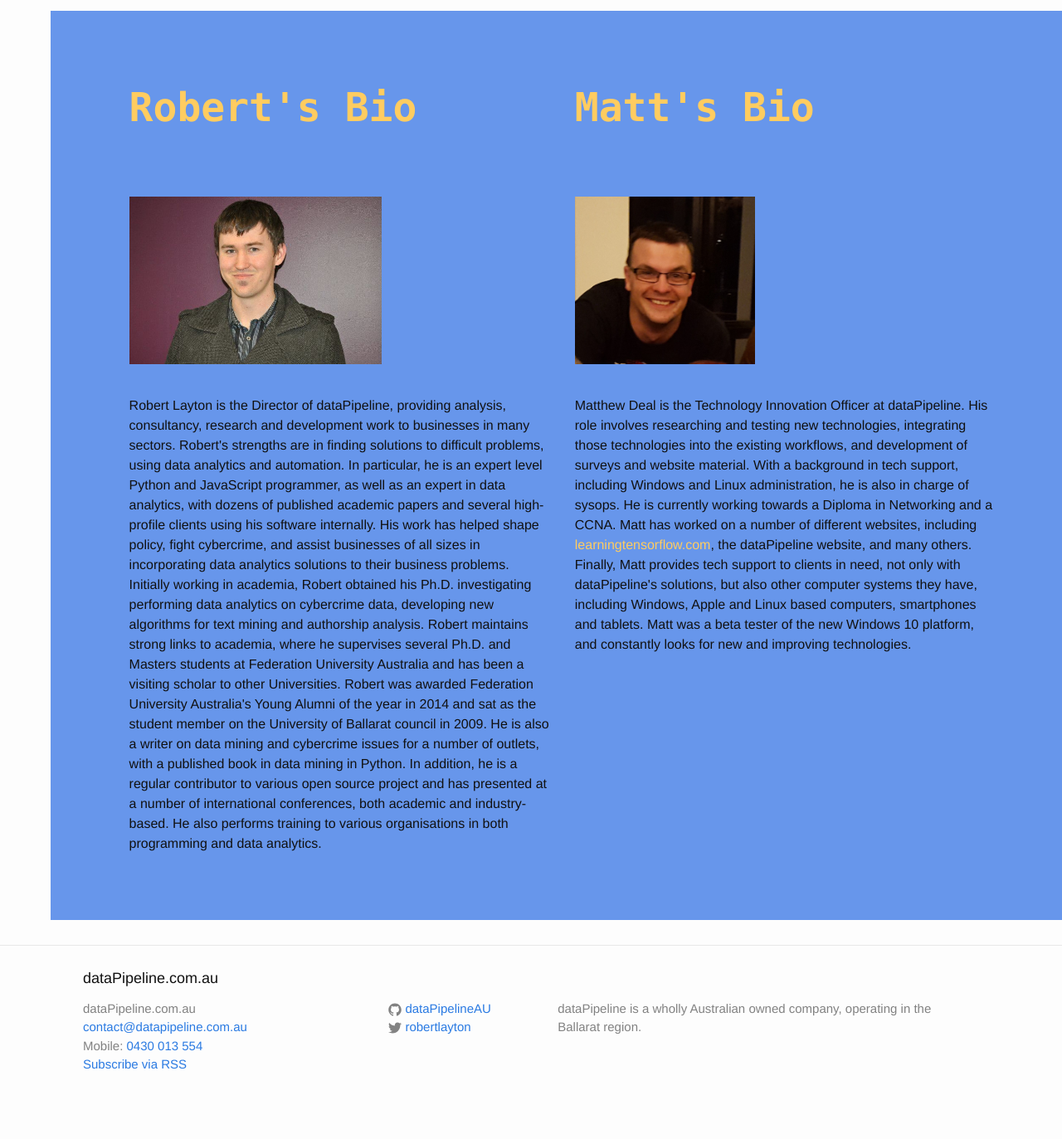
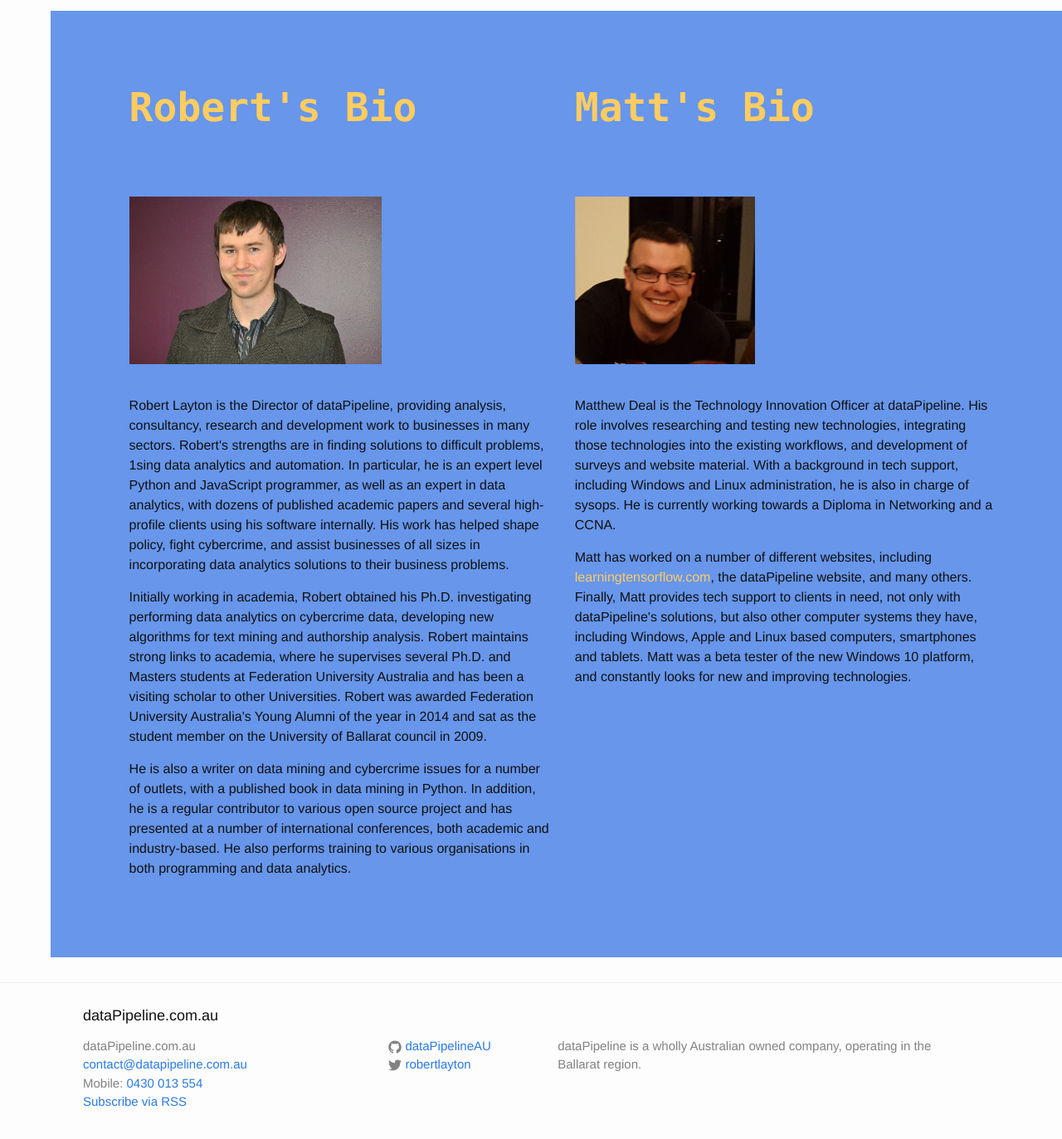
Before and after one commit to dataPipelineAU/jwebsite, a Jekyll site: the page built from 00-about.md, in a window 1280 px wide and 1400 px high, scrolled down 554 px. Shown: the top 1373 px of the window at 83% size. Built offline with Jekyll 4.4.1, drawn with Linux system fonts in a browser that asks for light colours; nearby versions of some CDN libraries.

Commit message:
added paragraphs to bios

```diff
--- a/00-about.md
+++ b/00-about.md
@@ -31,19 +31,19 @@ permalink: /about/
 <br>
 <br>
 </div>
-Robert Layton is the Director of dataPipeline, providing analysis, consultancy, research and development work to businesses in many sectors. Robert's strengths are in finding solutions to difficult problems,
-using data analytics and automation. In particular, he is an expert level Python and JavaScript programmer, as well as an expert in data analytics,
+<p>Robert Layton is the Director of dataPipeline, providing analysis, consultancy, research and development work to businesses in many sectors. Robert's strengths are in finding solutions to difficult problems,
+1sing data analytics and automation. In particular, he is an expert level Python and JavaScript programmer, as well as an expert in data analytics,
 with dozens of published academic papers and several high-profile clients using his software internally.
-His work has helped shape policy, fight cybercrime, and assist businesses of all sizes in incorporating data analytics solutions to their business problems.
+His work has helped shape policy, fight cybercrime, and assist businesses of all sizes in incorporating data analytics solutions to their business problems.</p>
 
-Initially working in academia, Robert obtained his Ph.D. investigating performing data analytics on cybercrime data,
+<p>Initially working in academia, Robert obtained his Ph.D. investigating performing data analytics on cybercrime data,
 developing new algorithms for text mining and authorship analysis. Robert maintains strong links to academia,
 where he supervises several Ph.D. and Masters students at Federation University Australia and has been a visiting scholar to other Universities.
-Robert was awarded Federation University Australia's Young Alumni of the year in 2014 and sat as the student member on the University of Ballarat council in 2009.
+Robert was awarded Federation University Australia's Young Alumni of the year in 2014 and sat as the student member on the University of Ballarat council in 2009.</p>
 
-He is also a writer on data mining and cybercrime issues for a number of outlets, with a published book in data mining in Python.
+<p>He is also a writer on data mining and cybercrime issues for a number of outlets, with a published book in data mining in Python.
 In addition, he is a regular contributor to various open source project and has presented at a number of international conferences, both academic and industry-based.
-He also performs training to various organisations in both programming and data analytics.</div>
+He also performs training to various organisations in both programming and data analytics.</p></div>
 
   <div class="col-sm-6 ">
     <div class="bioheader">
@@ -68,14 +68,14 @@ He also performs training to various organisations in both programming and data
 
 
 </div>
-Matthew Deal is the Technology Innovation Officer at dataPipeline.
+<p>Matthew Deal is the Technology Innovation Officer at dataPipeline.
 His role involves researching and testing new technologies, integrating those technologies into the existing workflows, and development of surveys and website material.
 With a background in tech support, including Windows and Linux administration, he is also in charge of sysops.
-He is currently working towards a Diploma in Networking and a CCNA.
+He is currently working towards a Diploma in Networking and a CCNA.</p>
 
-Matt has worked on a number of different websites, including <a class="colour" href="http://www.learningtensorflow.com">learningtensorflow.com</a>, the dataPipeline website, and many others.
+<p>Matt has worked on a number of different websites, including <a class="colour" href="http://www.learningtensorflow.com">learningtensorflow.com</a>, the dataPipeline website, and many others.
 Finally, Matt provides tech support to clients in need, not only with dataPipeline's solutions, but also other computer systems they have, including Windows, Apple and Linux based computers, smartphones and tablets.
-Matt was a beta tester of the new Windows 10 platform, and constantly looks for new and improving technologies.
+Matt was a beta tester of the new Windows 10 platform, and constantly looks for new and improving technologies.</p>
 
 
   </div>
```
